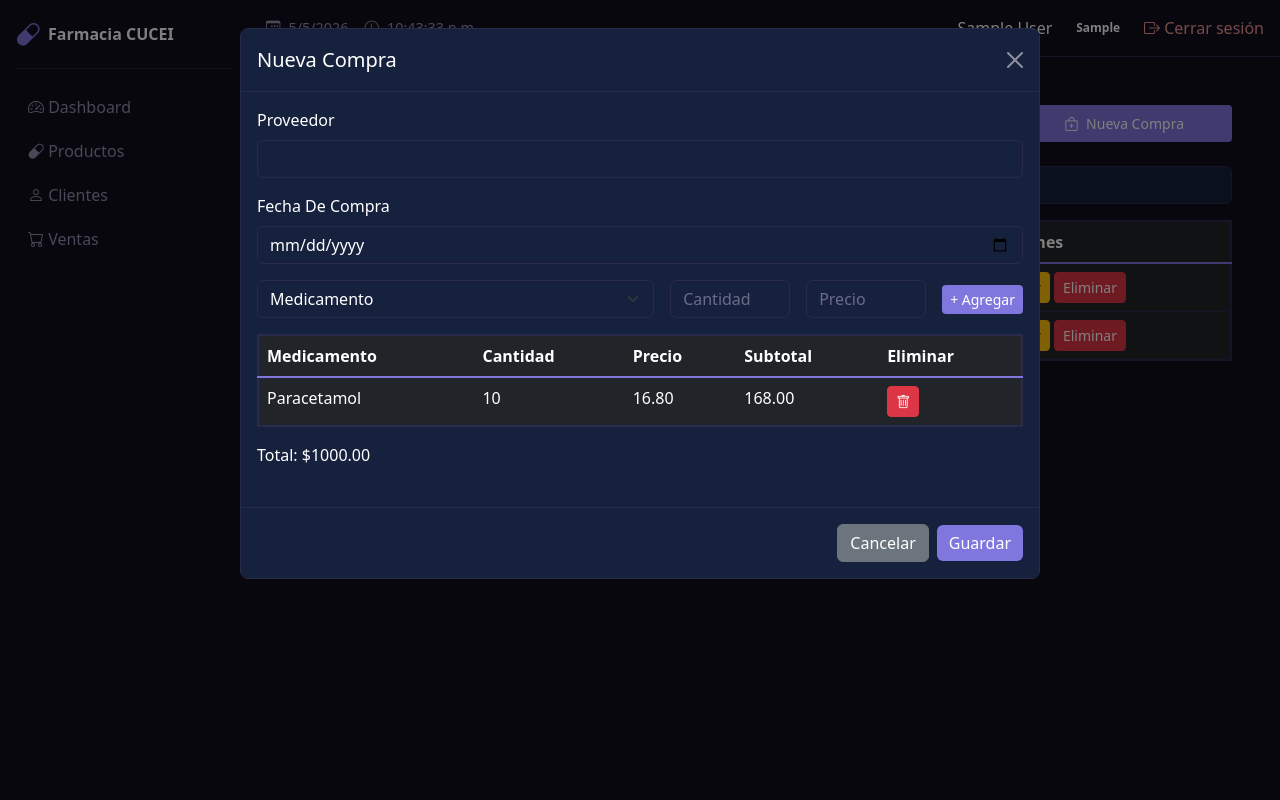
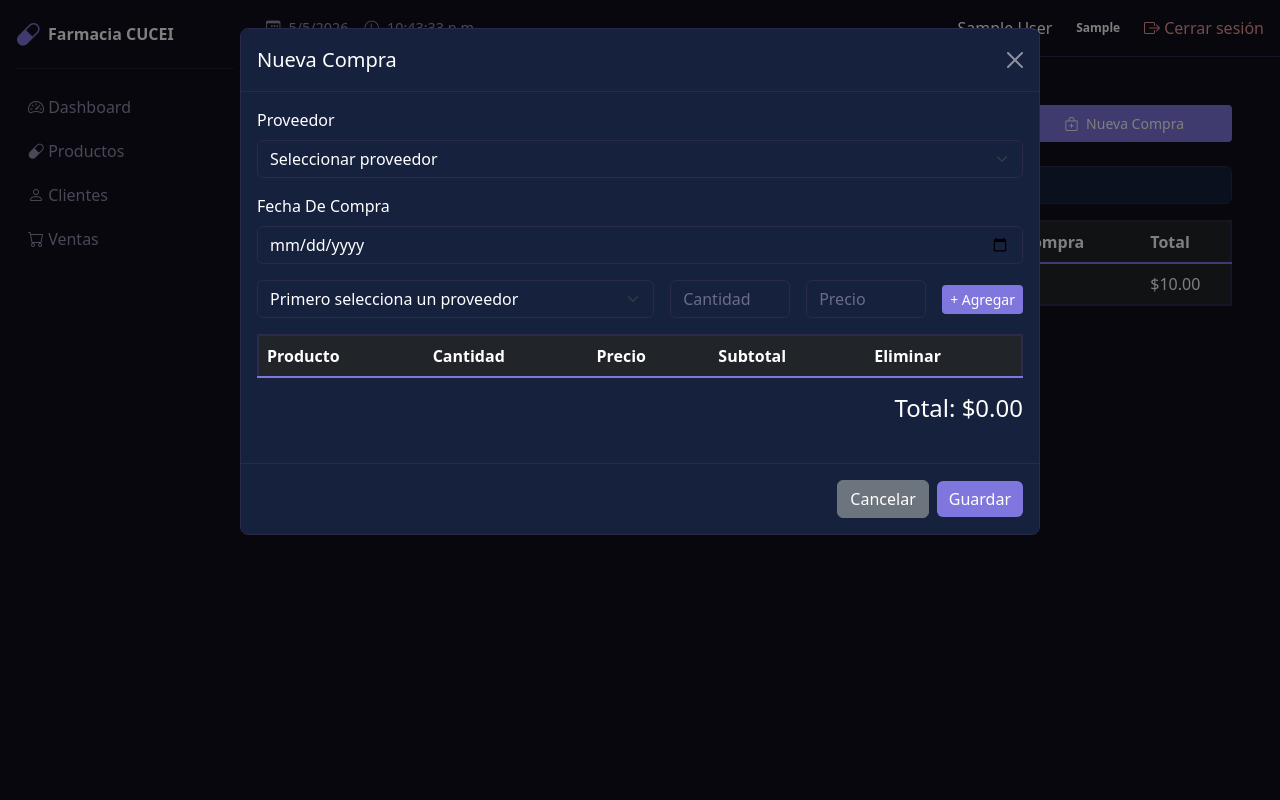
Before and after one commit to CintoraDev/Pharmacy-POS, a Flask app: page /purchases in a window 1280 px wide, after a click on "Nueva Compra". Run offline with Flask 3, Linux system fonts and the light colour scheme; a user stored in the database is signed in; tables that the repository leaves empty hold one stand-in row (values such as "Sample post"); lists and menus that the app fills with data are empty; some libraries are stand-ins or nearby versions.

Commit message:
feat: add purchase creation with cart, stock update and listing

```diff
--- a/pharmacy/routes/purchases.py
+++ b/pharmacy/routes/purchases.py
@@ -1,9 +1,64 @@
-from flask import Blueprint, render_template
-from flask_login import login_required
+from flask import Blueprint, render_template, request, jsonify, flash, redirect, url_for
+from flask_login import login_required, current_user
+from models import Product, Provider, Purchase, PurchaseDetail, db
 
 purchases_bp = Blueprint('purchases', __name__)
 
 @purchases_bp.route('/purchases')
 @login_required
 def index():
-    return render_template('purchases/index.html')
+    providers = Provider.query.filter_by(status=True).all()
+    purchases = Purchase.query.order_by(Purchase.date.desc()).all()
+    return render_template('purchases/index.html', providers=providers, purchases=purchases)
+
+
+@purchases_bp.route('/purchases/products-by-provider')
+@login_required
+def products_by_provider():
+    provider_id = request.args.get('id_provider')
+    products = Product.query.filter_by(id_provider=provider_id, status=True).all()
+    return render_template('purchases/partials/products_options.html', products=products)
+
+
+@purchases_bp.route('/purchases/create', methods = ['POST'])
+@login_required
+def createPurchase():
+    try:
+        data = request.get_json()
+
+        products = data.get('products')
+        total = sum(float(product.get('price')) * int(product.get('quantity')) for product in products)
+        new_purchase = Purchase(
+            date = data.get('date'),
+            id_provider = data.get('id_provider'),
+            id_user = current_user.id,
+            total = total
+        )
+
+        db.session.add(new_purchase)
+        db.session.flush()
+
+        for product in products:
+            product_id = product.get('id')
+            quantity = product.get('quantity')
+            price = product.get('price')
+
+            new_purchase_detail = PurchaseDetail(
+                id_purchase = new_purchase.id,
+                id_product = product_id,
+                quantity = int(quantity),
+                unit_price = float(price),
+                subtotal = float(price) * int(quantity)
+            )
+            db.session.add(new_purchase_detail)
+
+            product_db = Product.query.get(product_id)
+            product_db.stock += int(quantity)
+            product_db.price_purchase = price
+
+        db.session.commit()
+        return jsonify({'success': True, 'message': 'Compra realizada correctamente'})
+
+    except Exception as e:
+        db.session.rollback()
+        return jsonify({'success': False, 'message': str(e)})
--- a/pharmacy/templates/purchases/index.html
+++ b/pharmacy/templates/purchases/index.html
@@ -4,8 +4,7 @@
 <div class="p-4">
     <div class="d-flex justify-content-between align-items-center mb-4">
         <h4 class="text-white">Compras</h4>
-        <button class="btn btn-sm btn-primary-custom px-5 py-2" data-bs-toggle="modal"
-            data-bs-target="#modal-purchase">
+        <button class="btn btn-sm btn-primary-custom px-5 py-2" data-bs-toggle="modal" data-bs-target="#modal-purchase">
             <i class="bi bi-bag-plus me-1"></i> Nueva Compra
         </button>
     </div>
@@ -17,33 +16,26 @@
     <table class="table table-hover table-dark" style="border: 2px solid #2a2a4a; border-radius: 8px;">
         <thead style="border-bottom: 2px solid #7F77DD;">
             <tr>
-                <th>Proveedor</th>
+                <th>Nombre del proveedor</th>
+                <th>Email del proveedor</th>
+                <th>Usuario</th>
                 <th>Fecha De Compra</th>
                 <th>Total</th>
-                <th>Acciones</th>
             </tr>
         </thead>
 
         <tbody>
+
+            {% for purchase in purchases %}
             <tr>
-                <td>Farmacias Guadalajara</td>
-                <td>10/04/2026</td>
-                <td>1500.00</td>
-                <td>
-                    <button class="btn btn-sm btn-warning">Editar</button>
-                    <button class="btn btn-sm btn-danger">Eliminar</button>
-                </td>
+                <td>{{ purchase.provider.name}}</td>
+                <td>{{ purchase.provider.email}}</td>
+                <td>{{ purchase.user.name }}</td>
+                <td>{{ purchase.date.strftime('%d/%m/%Y')}}</td>
+                <td>${{ purchase.total}}</td>
             </tr>
+            {% endfor %}
 
-            <tr>
-                <td>Farmacia Similares</td>
-                <td>10/04/2026</td>
-                <td>1500.00</td>
-                <td>
-                    <button class="btn btn-sm btn-warning">Editar</button>
-                    <button class="btn btn-sm btn-danger">Eliminar</button>
-                </td>
-            </tr>
         </tbody>
     </table>
 
@@ -60,7 +52,14 @@
                     <form method="POST" id="form-purchase">
                         <div class="mb-3">
                             <label class="form-label" for="pur-provider">Proveedor</label>
-                            <input class="form-control" type="text" name="provider" id="pur-provider">
+                            <select id="id_provider" name="id_provider" class="form-select"
+                                hx-get="/purchases/products-by-provider" hx-target="#products-select"
+                                hx-trigger="change" hx-include="[name='id_provider']">
+                                <option value="">Seleccionar proveedor</option>
+                                {% for provider in providers %}
+                                <option value="{{ provider.id }}">{{ provider.name }}</option>
+                                {% endfor %}
+                            </select>
                         </div>
                         <div class="mb-3">
                             <label class="form-label" for="pur-date">Fecha De Compra</label>
@@ -68,52 +67,38 @@
                         </div>
 
                         <div class="mb-3 d-flex align-items-center gap-3">
-                            <select class="form-select" name="medicine">
-                                <option value="" disabled selected>Medicamento</option>
-                                <option value="paracetamol">Paracetamol</option>
-                                <option value="ibuprofeno">Ibuprofeno</option>
-                                <option value="amoxicilina">Amoxicilina</option>
+                            <select class="form-select" id="products-select" name="id_product">
+                                <option value="">Primero selecciona un proveedor</option>
                             </select>
-                            <input type="number" class="form-control" name="quantity" placeholder="Cantidad"
-                                style="width: 120px;" value="">
-                            <input type="number" class="form-control" name="price" placeholder="Precio" step="0.01"
-                                style="width: 120px;" value="">
-                            <button type="button" class="btn btn-sm btn-primary-custom" style="white-space: nowrap;">
+                            <input id="purchase-quantity" type="number" class="form-control" name="quantity"
+                                placeholder="Cantidad" style="width: 120px;" value="">
+                            <input id="purchase-price" type="number" class="form-control" name="price"
+                                placeholder="Precio" step="0.01" style="width: 120px;" value="">
+                            <button id="add_product_btn" onclick="addToCart()" type="button"
+                                class="btn btn-sm btn-primary-custom" style="white-space: nowrap;">
                                 + Agregar
                             </button>
                         </div>
-
-
 
                         <div>
                             <table class="table table-hover table-dark"
                                 style="border: 2px solid #2a2a4a; border-radius: 8px;">
                                 <thead style="border-bottom: 2px solid #7F77DD;">
                                     <tr>
-                                        <th>Medicamento</th>
+                                        <th>Producto</th>
                                         <th>Cantidad</th>
                                         <th>Precio</th>
                                         <th>Subtotal</th>
                                         <th>Eliminar</th>
                                     </tr>
                                 </thead>
-                                <tbody>
-                                    <tr>
-                                        <td>Paracetamol</td>
-                                        <td>10</td>
-                                        <td>16.80</td>
-                                        <td>168.00</td>
-                                        <td>
-                                            <button class="btn btn-sm btn-danger">
-                                                <i class="bi bi-trash"></i>
-                                            </button>
-                                        </td>
-                                    </tr>
+                                <tbody id="purchase-cart">
+
                                 </tbody>
                             </table>
 
-                            <div class="mb-3">
-                                <label class="form-label">Total: $1000.00</label>
+                            <div class="mb-3 text-end">
+                                <label style="color:white" class="h4" id="purchase-total">Total: $0.00</label>
                             </div>
 
                         </div>
@@ -121,12 +106,117 @@
                 </div>
                 <div class="modal-footer">
                     <button data-bs-dismiss="modal" class="btn btn-secondary">Cancelar</button>
-                    <button class="btn btn-primary-custom" form="form-purchase">Guardar</button>
+                    <button class="btn btn-primary-custom" onclick="createPurchase()">Guardar</button>
                 </div>
             </div>
         </div>
     </div>
+    <script>
+        let cart = [];
 
+        function addToCart() {
+            const select = document.getElementById('products-select');
+            const selectedOption = select.options[select.selectedIndex];
+
+            const id = select.value;
+            const name = selectedOption.dataset.name;
+            const price = document.getElementById('purchase-price').value
+            const quantity = document.getElementById('purchase-quantity').value
+            const date = document.getElementById('pur-date').value
+
+            if (!id || !quantity || quantity <= 0 || price <= 0 || !date) {
+                alert('Por favor complete todos los campos');
+                return;
+            }
+
+            const existing = cart.find(product => product.id === id)
+
+            if (existing) {
+                existing.quantity = Number(existing.quantity) + Number(quantity);
+            }
+            else {
+                cart.push({ id, name, price, quantity });
+            }
+            renderCart(cart);
+        }
+
+
+        function renderCart() {
+
+            purchaseCart = document.getElementById('purchase-cart')
+            purchaseCart.innerHTML = ""
+            const total = cart.reduce((sum, product) => sum + (product.price * product.quantity), 0);
+
+            cart.forEach(product => {
+                purchaseCart.innerHTML += `
+                    <tr>
+                    <td>${product.name}</td >
+                    <td>${product.quantity}</td>
+                    <td>${product.price}</td>
+                    <td>${(product.price * product.quantity).toFixed(2)}</td>
+                    <td>
+                        <button type="button" onclick="removeFromCart(${product.id})" class="btn btn-sm btn-danger">
+                            <i class="bi bi-trash"></i>
+                        </button>
+                    </td>
+                </tr >
+                `;
+
+            });
+            document.getElementById('purchase-total').innerText = `Total: $${total.toFixed(2)}`;
+        }
+
+        function removeFromCart(id) {
+            cart = cart.filter(product => Number(product.id) !== Number(id));
+            renderCart()
+        }
+
+
+        async function createPurchase() {
+            date = document.getElementById('pur-date').value
+            id_provider = document.getElementById('id_provider').value
+
+            if (!id_provider || cart.length === 0) {
+                alert('Selecciona un provedor y minimo un producto')
+                return
+            }
+            const response = await fetch('/purchases/create', {
+
+
+                method: 'POST',
+                headers: {
+                    'Content-Type': 'application/json'
+                },
+                body: JSON.stringify({
+                    date: date,
+                    id_provider: id_provider,
+                    products: cart.map(product => ({
+                        id: product.id,
+                        quantity: product.quantity,
+                        price: product.price
+                    }))
+                })
+            });
+
+            const data = await response.json();
+
+            if (data.success) {
+                alert(data.message)
+                cart = [];
+                renderCart();
+                window.location.reload()
+
+            }
+            else {
+                alert(data.message)
+            }
+
+
+
+
+        }
+
+    </script>
 
 </div>
 
```
Also changed, not shown: pharmacy/templates/purchases/partials/products_options.html (added, +7 -0 lines).
